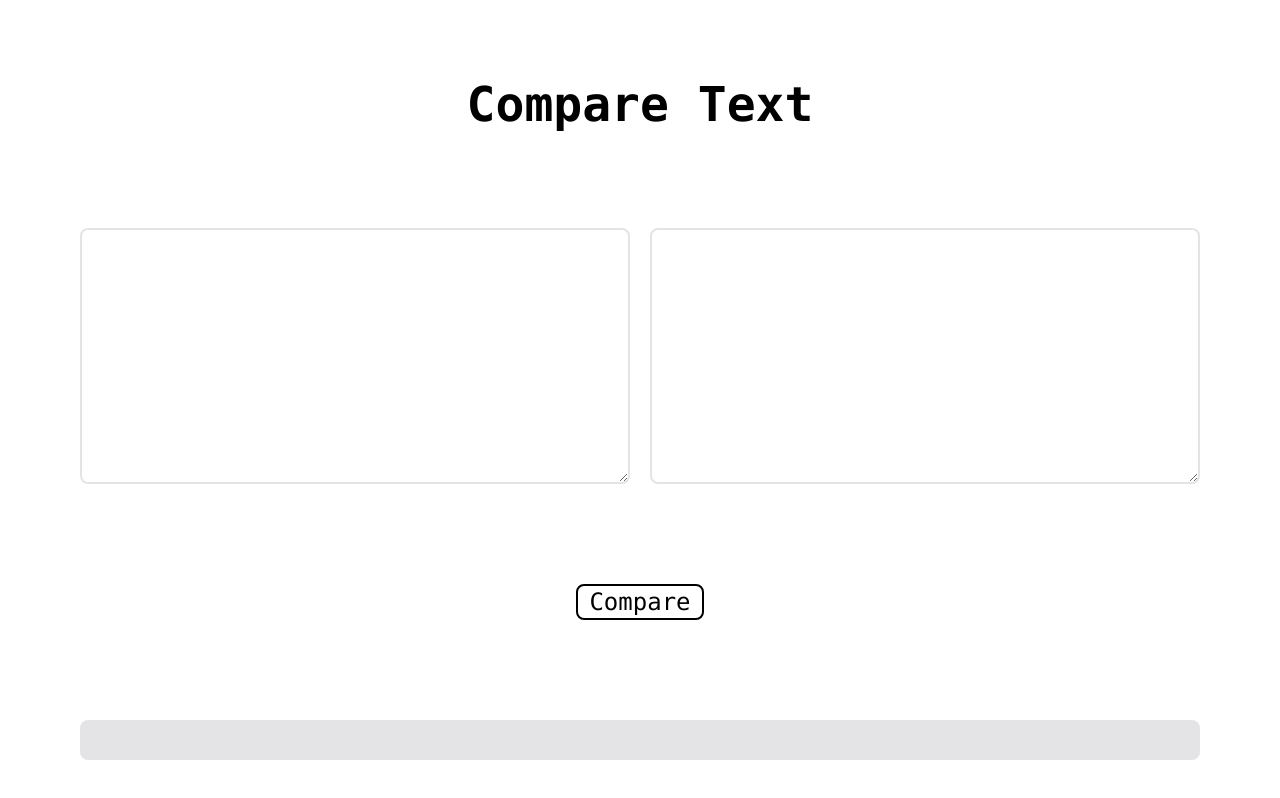
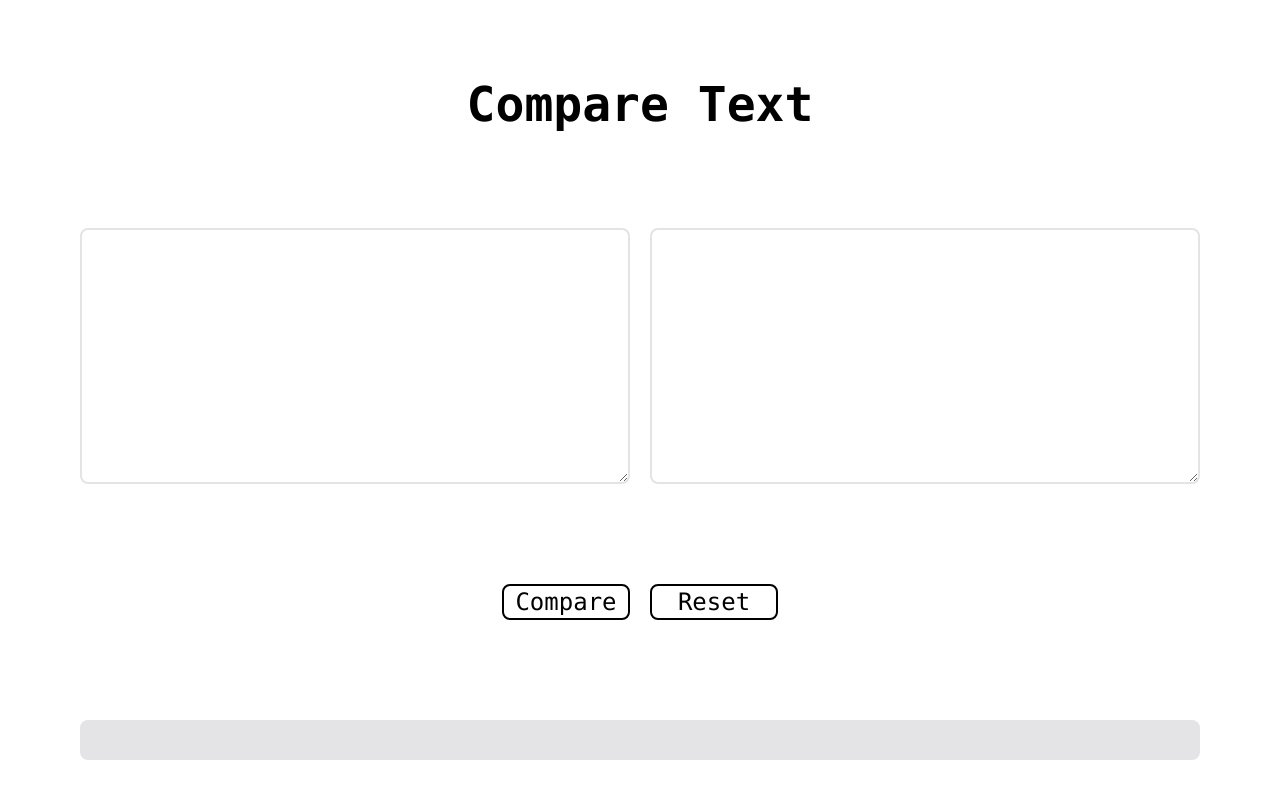
Before and after one commit to fabioalmeidaweb/compare-text, a React (Vite) app: page / in a window 1280 px wide. Built offline with nearby package versions, Linux system fonts and the light colour scheme.

Commit message:
(bugfix) fix code formatting after compared

```diff
--- a/package.json
+++ b/package.json
@@ -15,6 +15,7 @@
     "diff": "^7.0.0",
     "react": "^18.3.1",
     "react-dom": "^18.3.1",
+    "sanitize-html": "^2.14.0",
     "tailwindcss": "^4.0.3"
   },
   "devDependencies": {
@@ -22,6 +23,7 @@
     "@types/diff": "^7.0.1",
     "@types/react": "^18.3.18",
     "@types/react-dom": "^18.3.5",
+    "@types/sanitize-html": "^2.13.0",
     "@vitejs/plugin-react": "^4.3.4",
     "eslint": "^9.17.0",
     "eslint-plugin-react-hooks": "^5.0.0",
--- a/src/App.tsx
+++ b/src/App.tsx
@@ -2,6 +2,8 @@ import React, { useState } from "react";
 import { Change } from "diff";
 import { TextArea } from "./components/TextArea";
 import classNames from "classnames";
+import sanitizeHtml from "sanitize-html";
+import { escapeHtml } from "./utils/scapeHtml";
 
 const App: React.FC = () => {
   const [text1, setText1] = useState<string>("");
@@ -20,6 +22,12 @@ const App: React.FC = () => {
     };
   };
 
+  const handleClean = () => {
+    setText1("");
+    setText2("");
+    setDiffResult([]);
+  };
+
   return (
     <main className="flex flex-col gap-5 w-full h-screen  p-10 font-mono">
       <header className="m-10">
@@ -30,17 +38,23 @@ const App: React.FC = () => {
         <TextArea text={text2} onChange={setText2} />
       </section>
 
-      <section className="flex justify-center m-10">
+      <section className="flex justify-center gap-5 m-10">
         <button
           className="border-2 border-solid rounded-lg text-2xl w-32"
           onClick={handleCompare}
         >
           Compare
         </button>
+        <button
+          className="border-2 border-solid rounded-lg text-2xl w-32"
+          onClick={handleClean}
+        >
+          Reset
+        </button>
       </section>
 
       <section className="flex justify-center m-10">
-        <div className="bg-zinc-200 w-300 h-auto rounded-lg p-5">
+        <pre className="bg-zinc-200 w-300 h-auto rounded-lg p-5">
           {diffResult.map((part, index) => {
             return (
               <span
@@ -52,12 +66,17 @@ const App: React.FC = () => {
                   "whitespace-pre-wrap"
                 )}
                 dangerouslySetInnerHTML={{
-                  __html: part.value.replace(/\n/g, "<br />"),
+                  __html: sanitizeHtml(
+                    escapeHtml(part.value).replace(/\n/g, "<br />"),
+                    {
+                      allowedTags: ["br"],
+                    }
+                  ),
                 }}
               />
             );
           })}
-        </div>
+        </pre>
       </section>
     </main>
   );
--- /dev/null
+++ b/src/utils/scapeHtml.ts
@@ -0,0 +1,8 @@
+export const escapeHtml = (str: string) => {
+  return str
+    .replace(/&/g, "&amp;")
+    .replace(/</g, "&lt;")
+    .replace(/>/g, "&gt;")
+    .replace(/"/g, "&quot;")
+    .replace(/'/g, "&#039;");
+};
```
Also changed, not shown: 1 other file (tests, documents, lock files or other folders).
